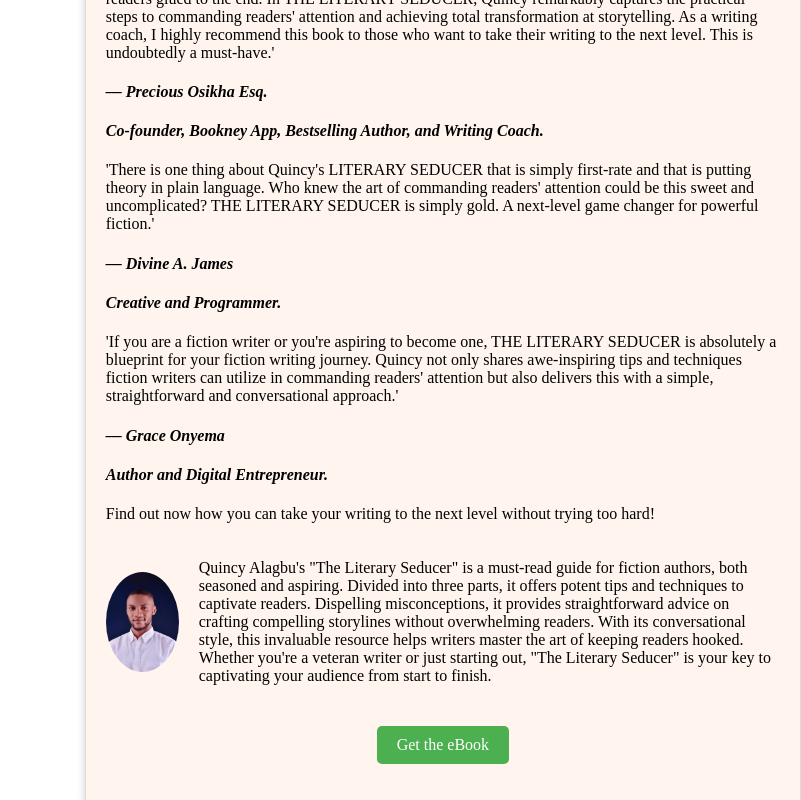
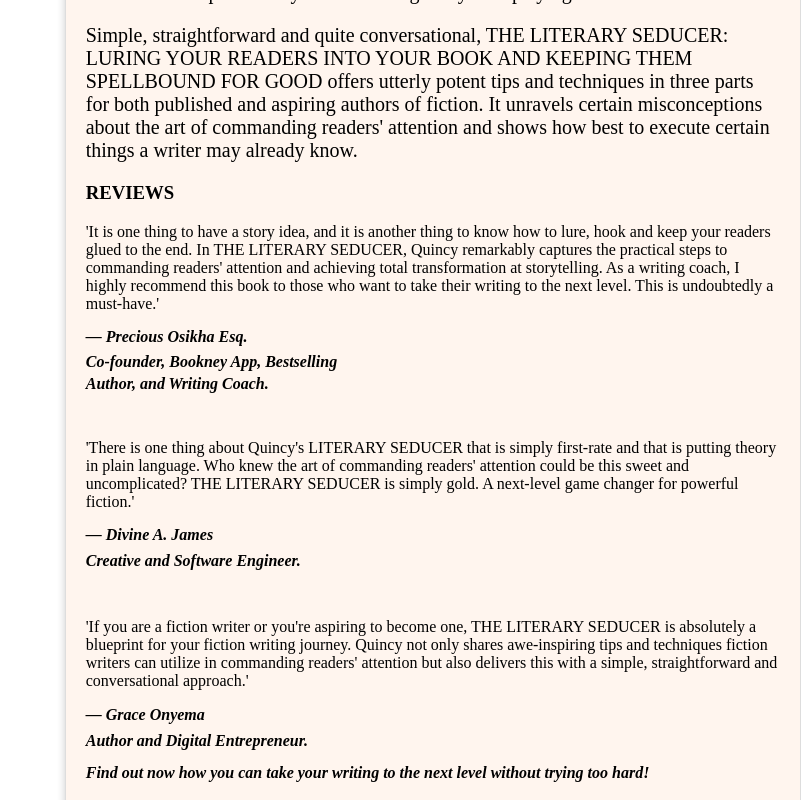
Before and after one commit to Divinegirl8/quincy_website, a React (Create React App) app: page /book2 in a window 1280 px wide. Shown: the part 1940-2740 px from the top of the page, without its empty margins (479-1280 px from the left). Built offline with nearby package versions, Linux system fonts and the light colour scheme.

Commit message:
new message

```diff
--- a/src/features/Book1/index.jsx
+++ b/src/features/Book1/index.jsx
@@ -28,7 +28,7 @@ const Book1 = () => {
                         Effortlessly and spiritually nutritious. A grandfather-grandson relationship
                         in shades you've never seen before. A solid reminder of the power that memories carry.
                     </h4>
-                    <p>
+                    <p className={style.ome}>
                         Omeiheukwu: The One Who Does Extraordinary Things is a highly uplifting account of a loved one
                         who has passed. A glorious tribute to a man who brought color to so many lives. With exquisite
                         tunefulness and compelling simplicity that is, at times, deeply moving, and at times,
--- a/src/features/Book1/index.module.css
+++ b/src/features/Book1/index.module.css
@@ -5,6 +5,10 @@
     gap: 20px;
     padding-top: 100px;
     font-family: Times New Roman, serif;
+}
+
+.ome{
+    font-size: 20px;
 }
 
 .bookContainer {
--- a/src/features/Book2/index.jsx
+++ b/src/features/Book2/index.jsx
@@ -31,75 +31,106 @@ const Book2 = () => {
                     <h3 className={style.bookDescription2}>
                         Never give your readers a reason to toss your book aside!
                     </h3>
+
+
+                    <div className={style.wrt}>
+
                         <p>
                             Readers can be very unforgiving, especially these days, with all the distractions of modern
                             life. Hence, they usually have short attention spans, which means they may have trouble
-                        concentrating on one thing for quite a long time without being easily distracted. Truth be told,
-                        if your book doesn't do what it's meant to do to them, then they've already dumped it and are
+                            concentrating on one thing for quite a long time without being easily distracted. Truth be
+                            told,
+                            if your book doesn't do what it's meant to do to them, then they've already dumped it and
+                            are
                             off doing something else.
                         </p>
 
                         <p>
-                        Have you ever read a book you felt compelled to keep reading? A powerful read, so magnetic you
-                        couldn't put it down in favor of something else. You were literally unable to look away because
-                        your eyes were always glued to its pages. You read it at home, at your place of work, at school,
+                            Have you ever read a book you felt compelled to keep reading? A powerful read, so magnetic
+                            you
+                            couldn't put it down in favor of something else. You were literally unable to look away
+                            because
+                            your eyes were always glued to its pages. You read it at home, at your place of work, at
+                            school,
                             during your lunch breaks, and even past your bedtime. It kept you enthralled all the way
-                        through, the plot captivated you, and the characters tugged at your heartstrings. You read it
+                            through, the plot captivated you, and the characters tugged at your heartstrings. You read
+                            it
                             because you not only wanted to know what happened next, but also wondered what was actually
-                        going on. Later, when you were done and had come back to yourself, you started to wonder in awe
+                            going on. Later, when you were done and had come back to yourself, you started to wonder in
+                            awe
                             and amazement: How did this writer do this to me? How did this writer use mere words to
                             captivate, seduce and hold me? You have definitely fallen for such a book before.
                         </p>
 
                         <p>
-                        As a writer, crafting an awesome storyline is only half the battle. Do you ever take the time to
-                        assess how you can command the attention of your readers: lure them in, keep them gripped to the
-                        very end and have them coming back for more? Commanding readers' attention isn't complicated as
-                        people often make it. In fact, you don't have to force it. You don't have to go overboard. And
+                            As a writer, crafting an awesome storyline is only half the battle. Do you ever take the
+                            time to
+                            assess how you can command the attention of your readers: lure them in, keep them gripped to
+                            the
+                            very end and have them coming back for more? Commanding readers' attention isn't complicated
+                            as
+                            people often make it. In fact, you don't have to force it. You don't have to go overboard.
+                            And
                             it is even more effective when your readers are not particularly aware of the game you're
                             playing.
                         </p>
 
                         <p>
-                        Simple, straightforward and quite conversational, THE LITERARY SEDUCER: LURING YOUR READERS INTO
+                            Simple, straightforward and quite conversational, THE LITERARY SEDUCER: LURING YOUR READERS
+                            INTO
                             YOUR BOOK AND KEEPING THEM SPELLBOUND FOR GOOD offers utterly potent tips and techniques in
                             three parts for both published and aspiring authors of fiction. It unravels certain
                             misconceptions about the art of commanding readers' attention and shows how best to execute
                             certain things a writer may already know.
                         </p>
 
+
+                    </div>
+
+
                     <h3>REVIEWS</h3>
-                    <p>
+                    <p className={style.pTagg}>
                         'It is one thing to have a story idea, and it is another thing to know how to lure, hook and
                         keep your readers glued to the end. In THE LITERARY SEDUCER, Quincy remarkably captures the
                         practical steps to commanding readers' attention and achieving total transformation at
                         storytelling. As a writing coach, I highly recommend this book to those who want to take their
                         writing to the next level. This is undoubtedly a must-have.'
                     </p>
+
+                    <div className={style.dvyn}>
                         <h4>— Precious Osikha Esq.</h4>
-                      <h4> Co-founder, Bookney App, Bestselling Author, and Writing Coach.</h4>
+                        <div style={{lineHeight: "1px"}}>
+                            <h4> Co-founder, Bookney App, Bestselling </h4>
+                            <h4> Author, and Writing Coach.</h4>
+                        </div>
+                    </div>
 
-                    <p>
+                    <p style={{marginTop: "55px"}} className={style.pTagg}>
                         'There is one thing about Quincy's LITERARY SEDUCER that is simply first-rate and that is
                         putting theory in plain language. Who knew the art of commanding readers' attention could be
                         this sweet and uncomplicated? THE LITERARY SEDUCER is simply gold. A next-level game changer for
                         powerful fiction.'
                     </p>
+                    <div className={style.dvyn}>
                         <h4>— Divine A. James </h4>
-                        <h4> Creative and Programmer.</h4>
-
-                    <p>
+                        <h4> Creative and Software Engineer.</h4>
+                    </div>
+                    <p style={{marginTop: "55px"}} className={style.pTagg}>
                         'If you are a fiction writer or you're aspiring to become one, THE LITERARY SEDUCER is
                         absolutely a blueprint for your fiction writing journey. Quincy not only shares awe-inspiring
                         tips and techniques fiction writers can utilize in commanding readers' attention but also
                         delivers this with a simple, straightforward and conversational approach.'
                     </p>
+
+                    <div className={style.dvyn}>
                         <h4>— Grace Onyema </h4>
                         <h4> Author and Digital Entrepreneur.</h4>
+                    </div>
 
-                    <p>
+
+                    <cite className={style.cyt}>
                         Find out now how you can take your writing to the next level without trying too hard!
-                    </p>
+                    </cite>
                     <div className={style.authorInfo2}>
                         <img src={pht} alt="Quincy Alagbu" className={style.authorImage2}/>
                         <p>Quincy Alagbu's "The Literary Seducer" is a must-read guide for fiction authors, both
@@ -112,7 +143,7 @@ const Book2 = () => {
                     </div>
                     <div className={style.bookLinks2}>
                         <a href="https://www.amazon.com/LITERARY-SEDUCER-readers-keeping-spellbound-ebook/dp/B09LC3PRNN?ref_=ast_author_dp"
-                           className={style.bookLink2} target="_blank" rel="noopener noreferrer">Get the eBook</a>
+                           className={style.bookLink2} target="_blank" rel="noopener noreferrer">CLICK HERE TO GET A COPY OF THIS BOOK RIGHT AWAY!</a>
                     </div>
                 </div>
             </div>
--- a/src/features/Book2/index.module.css
+++ b/src/features/Book2/index.module.css
@@ -57,17 +57,23 @@
 
 .bookLink2 {
     display: inline-block;
-    background-color: #4CAF50;
-    color: white;
-    padding: 10px 20px;
+    font-family: Times New Roman, serif;
+    /*background-color: #4CAF50;*/
+    color: #4CAF50;
+    /*padding: 10px 20px;*/
     text-decoration: none;
     border-radius: 5px;
-    margin: 5px;
+    /*margin: 5px;*/
 }
 
-.bookLink2:hover {
-    background-color: #45a049;
+/*.bookLink2:hover {*/
+/*    background-color: #45a049;*/
+/*}*/
+
+.dvyn{
+    line-height: 5px;
 }
+
 
 .additionalBookSection2 {
     max-width: 200px;
@@ -95,6 +101,18 @@
 
 .additionalBookMobileSection2 {
     display: none;
+}
+
+.cyt{
+    font-weight: 600;
+}
+
+.wrt{
+    font-size: 20px;
+}
+
+.pTagg{
+    font-size: 16px;
 }
 
 @media screen and (max-width: 500px){
```
Lines whose indentation alone changed are shown as unchanged.
